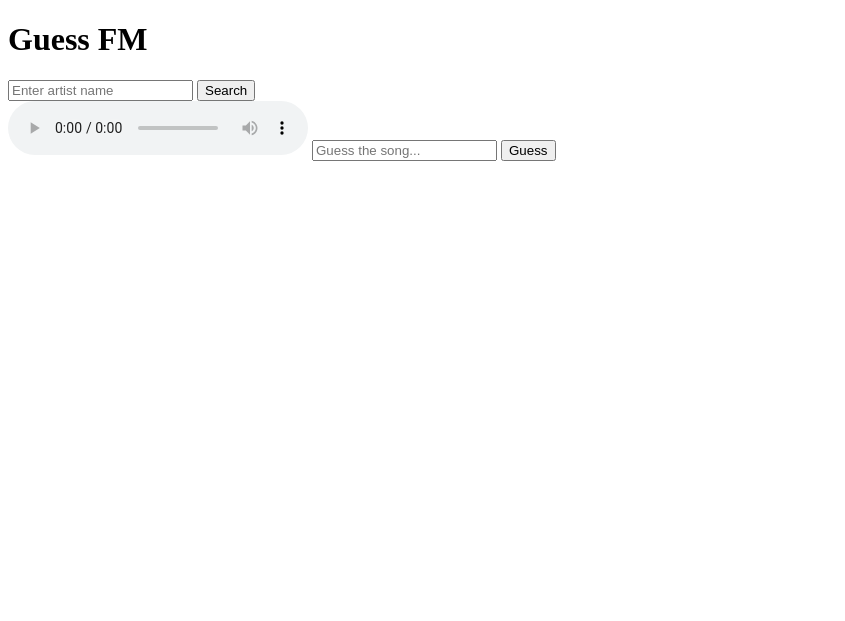
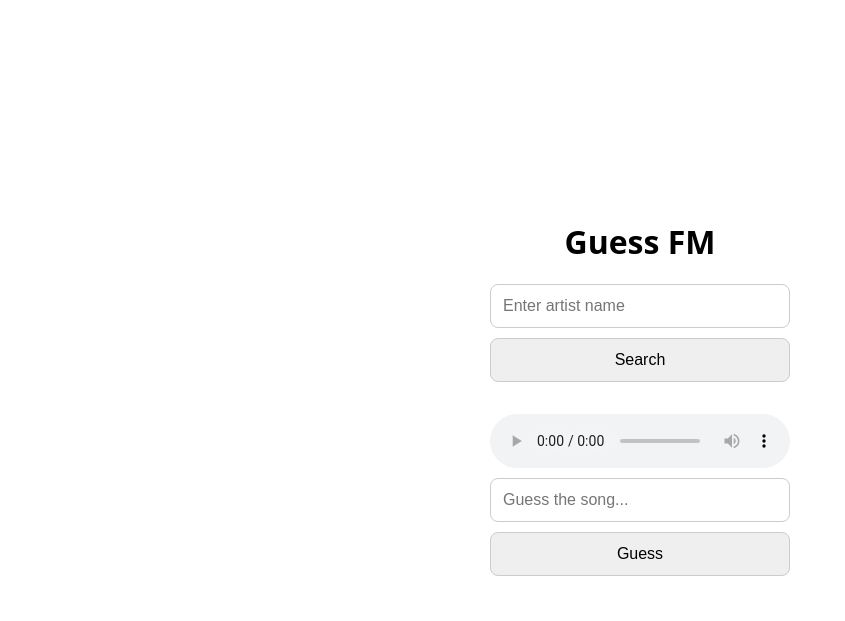
Before and after one commit to QCHICK1337/guess-fm, a plain HTML site: page index.html in a window 1280 px wide. Shown: the whole page, without its empty margins (0-845 px from the left). Drawn offline with Linux system fonts and the light colour scheme.

Commit message:
Add basic layout and component styling

```diff
--- a/index.html
+++ b/index.html
@@ -11,7 +11,7 @@
       <h1>Guess FM</h1>
     </header>
     <main>
-      <div id="search-container">
+      <div id="search-container" class="control-container">
         <input
           id="artist-input"
           placeholder="Enter artist name"
@@ -19,7 +19,7 @@
         />
         <button id="search-btn" type="button">Search</button>
       </div>
-      <div id="game-container">
+      <div id="game-container" class="control-container">
         <audio id="audio-player" controls></audio>
         <input
           id="guess-input"
--- a/style.css
+++ b/style.css
@@ -0,0 +1,36 @@
+* {
+  box-sizing: border-box;
+}
+
+body {
+  font-family: system-ui, -apple-system, BlinkMacSystemFont, "Segoe UI", Roboto,
+    Oxygen, Ubuntu, Cantarell, "Open Sans", "Helvetica Neue", sans-serif;
+  display: flex;
+  flex-direction: column;
+  align-items: center;
+  justify-content: center;
+  min-height: 100vh;
+}
+
+main {
+  max-width: 500px;
+  text-align: center;
+  display: flex;
+  flex-direction: column;
+  gap: 2rem;
+}
+
+.control-container {
+  display: flex;
+  flex-direction: column;
+  gap: 10px;
+  width: 100%;
+}
+
+input,
+button {
+  padding: 12px;
+  font-size: 1rem;
+  border-radius: 8px;
+  border: 1px solid #ccc;
+}
```
